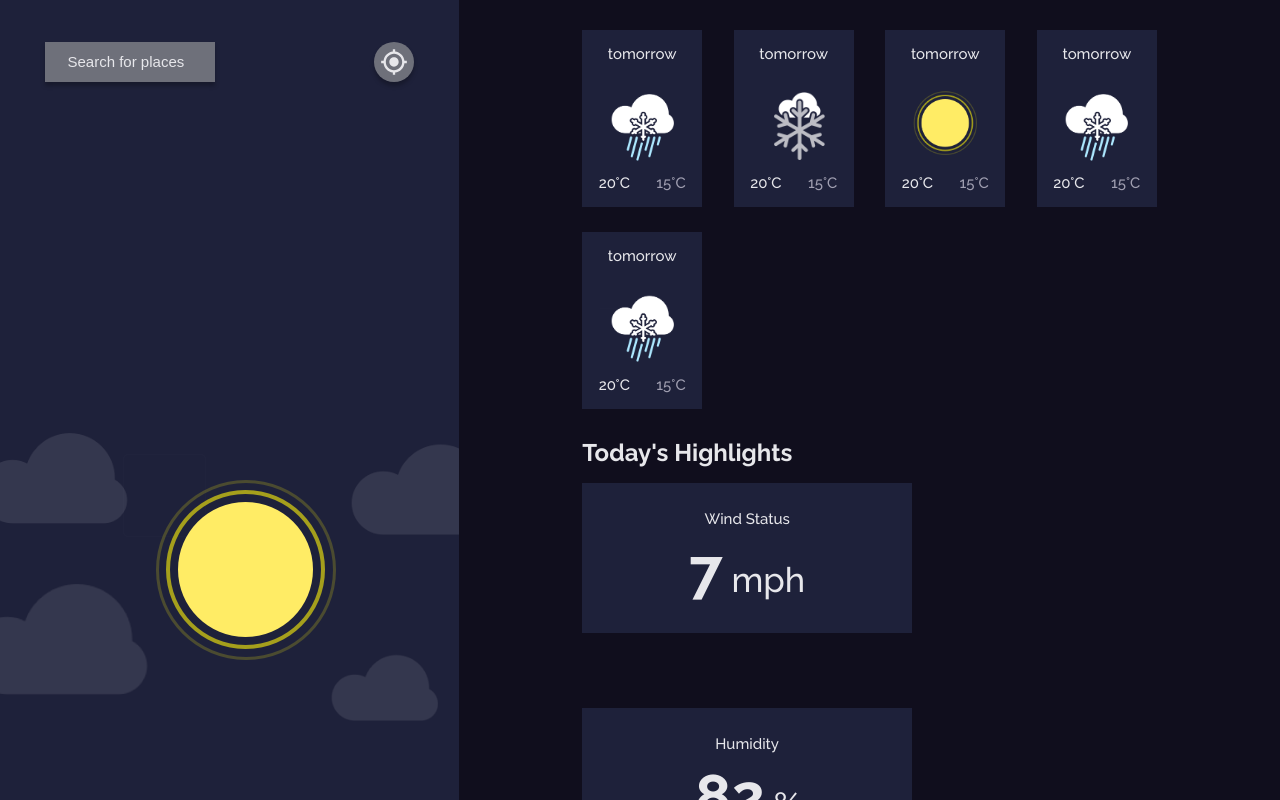
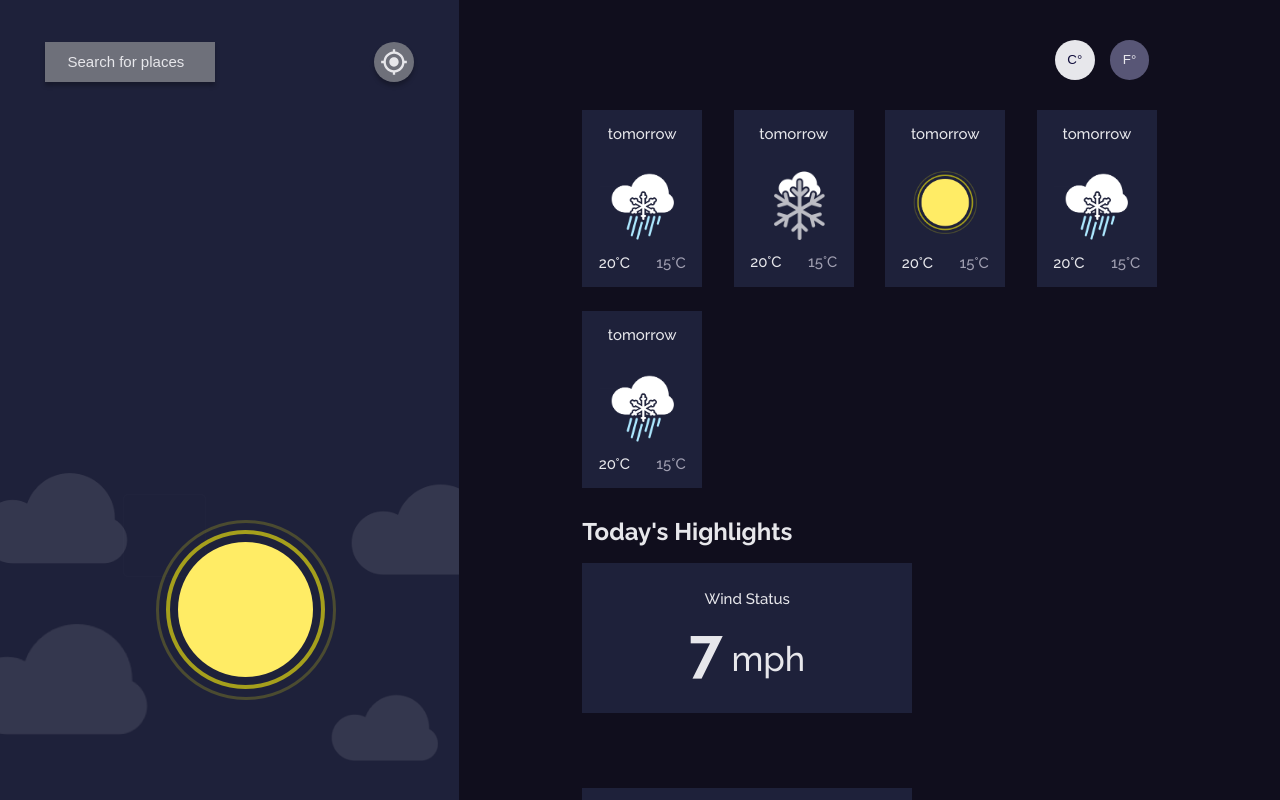
Before and after one commit to dvqc/weather-app, a Next.js app: page / in a window 1280 px wide. Shown: the top 800 px of the page. Built offline with nearby package versions, Linux system fonts and the light colour scheme; no server answers.

Commit message:
added temperature switch

```diff
--- a/components/CitiesList.tsx
+++ b/components/CitiesList.tsx
@@ -13,18 +13,19 @@ const CitiesList = ({ cities, onSelect }: { cities: [string], onSelect: React.Di
         setSelectedCity(key)
         onSelect(false);
     }
+
     return (
         <div className={styles["cities-list"]}>
             {cities.slice(0, 5).map((city, i) => <CityItem key={i} cityName={city}
-                onClick={((e: React.MouseEvent<HTMLDivElement>) => handleSelectCity(e, i))} />)}
+                selectCity={((e: React.MouseEvent<HTMLDivElement>) => handleSelectCity(e, i))} />)}
         </div>
     )
 }
 
-const CityItem = ({ cityName, onClick }: { cityName: string, onClick: React.MouseEventHandler<HTMLDivElement> }) => {
+const CityItem = ({ cityName, selectCity }: { cityName: string, selectCity: React.MouseEventHandler<HTMLDivElement> }) => {
 
     return (
-        <div className={styles["city-item"]} onClick={onClick} >
+        <div className={styles["city-item"]} onClick={selectCity} >
             {cityName}
         </div>
     )
--- a/components/ForcastContainer.tsx
+++ b/components/ForcastContainer.tsx
@@ -1,15 +1,11 @@
 import styles from 'styles/Forecast.module.scss'
 import ForecastCard from './ForecastCard';
 
-const ForecastContainer = () => {
+const ForecastContainer = ({children}: {  children?: React.ReactNode;}) => {
 
     return (
         <div className={styles["forecast-container"]}>
-            <ForecastCard conditionImg='Sleet'></ForecastCard>
-            <ForecastCard conditionImg='Hail'></ForecastCard>
-            <ForecastCard conditionImg='Clear'></ForecastCard>
-            <ForecastCard conditionImg='Sleet'></ForecastCard>
-            <ForecastCard conditionImg='Sleet'></ForecastCard>
+            {children}
         </div>
     )
 }
--- /dev/null
+++ b/components/TempSwitch.tsx
@@ -0,0 +1,19 @@
+import { useState } from "react";
+import { TempUnit } from "../interfaces";
+import styles from "styles/Forecast.module.scss";
+
+const TempSwitch = ({ units }: { units: TempUnit[] }) => {
+    const [selectedUnit, setSelectedUnit] = useState(0)
+
+    const handleSelectTemp = (e: React.MouseEvent<HTMLButtonElement>, key: number) => {
+        setSelectedUnit(key)
+    }
+    return (
+        <div className={styles['temp-switch']}>
+            {units.map((u, i) => <button key={i} className={i == selectedUnit ? `${styles['temp-unit-select']}` : `${styles['temp-unit']}`}
+                onClick={((e) => handleSelectTemp(e, i))}>{u}°</button>)}
+        </div>
+    )
+}
+
+export default TempSwitch;
--- a/pages/index.tsx
+++ b/pages/index.tsx
@@ -5,6 +5,7 @@ import ForecastCard from '../components/ForecastCard';
 import HighlightsCard from '../components/HighlightsCard';
 import HighlightsContainer from '../components/HighlightsContainer';
 import SideBar from '../components/SideBar'
+import TempSwitch from '../components/TempSwitch';
 import DataContext from '../contexts/DataContext'
 import useFetchCoords from '../hooks/useFetchCoords';
 import { ICurrentData, ICoords } from '../interfaces';
@@ -21,8 +22,15 @@ const Home: NextPage = () => {
       <main>
         <SideBar coords={coords} setCoords={setCoords}></SideBar>
         <div>
-        <ForecastContainer></ForecastContainer>
-        <HighlightsContainer></HighlightsContainer>
+          <TempSwitch units={['C','F']}></TempSwitch>
+          <ForecastContainer>
+            <ForecastCard conditionImg='Sleet'></ForecastCard>
+            <ForecastCard conditionImg='Hail'></ForecastCard>
+            <ForecastCard conditionImg='Clear'></ForecastCard>
+            <ForecastCard conditionImg='Sleet'></ForecastCard>
+            <ForecastCard conditionImg='Sleet'></ForecastCard>
+          </ForecastContainer>
+          <HighlightsContainer></HighlightsContainer>
         </div>
       </main>
     </DataContext.Provider>
--- a/styles/Forecast.module.scss
+++ b/styles/Forecast.module.scss
@@ -1,5 +1,7 @@
 @import './globals.scss';
-.forecast-container{
+@import './SideBar.module.scss';
+
+.forecast-container {
     display: flex;
     flex-wrap: wrap;
     gap: 1.65rem;
@@ -22,9 +24,11 @@
     flex-direction: column;
     justify-content: space-between;
 }
-.forecast-card img{
+
+.forecast-card img {
     width: 5rem;
 }
+
 .forecast-date {
     line-height: 1.2rem;
     text-align: center;
@@ -50,3 +54,33 @@
     margin: 0;
     padding: 0;
 }
+
+
+.temp-switch {
+    margin-top: 2.65rem;
+    margin-left: 15%;
+    margin-right: 15%;
+    font-size: 1.2rem;
+    font-weight: 700;
+    line-height: 1.35rem;
+    display: flex;
+    justify-content: flex-end;
+}
+
+.temp-unit {
+    @include round-button();
+    background-color: #585676;
+    color: $text-light;
+    margin: 0 .5rem;
+    transition: all 1s cubic-bezier(0.075, 0.82, 0.165, 1);
+    display: block;
+}
+
+.temp-unit-select {
+    @include round-button();
+    background-color: $text-light;
+    color: #110E3C;
+    margin: 0 .5rem;
+    transition: all 1s cubic-bezier(0.075, 0.82, 0.165, 1);
+    display: block;
+}
--- a/styles/SideBar.module.scss
+++ b/styles/SideBar.module.scss
@@ -81,15 +81,15 @@
     width: 2.65rem;
     height: 2.65rem;
     border-radius: 100%;
+    border: 0;
+    cursor: pointer;
 }
 
 .location-button {
-    border: 0;
     background-image: url("../public/images/gps.svg");
     background-repeat: no-repeat;
     background-size: 70%;
     background-position: center;
-    cursor: pointer;
     @include topbar-mixin();
     @include round-button();
 }
@@ -97,6 +97,7 @@
 .location-button:active {
     border: 2px solid $background-light;
 }
+
 
 .current-weather-img {
     display: flex;
```
Also changed, not shown: components/MainContainer.tsx (added, +9 -0 lines).
